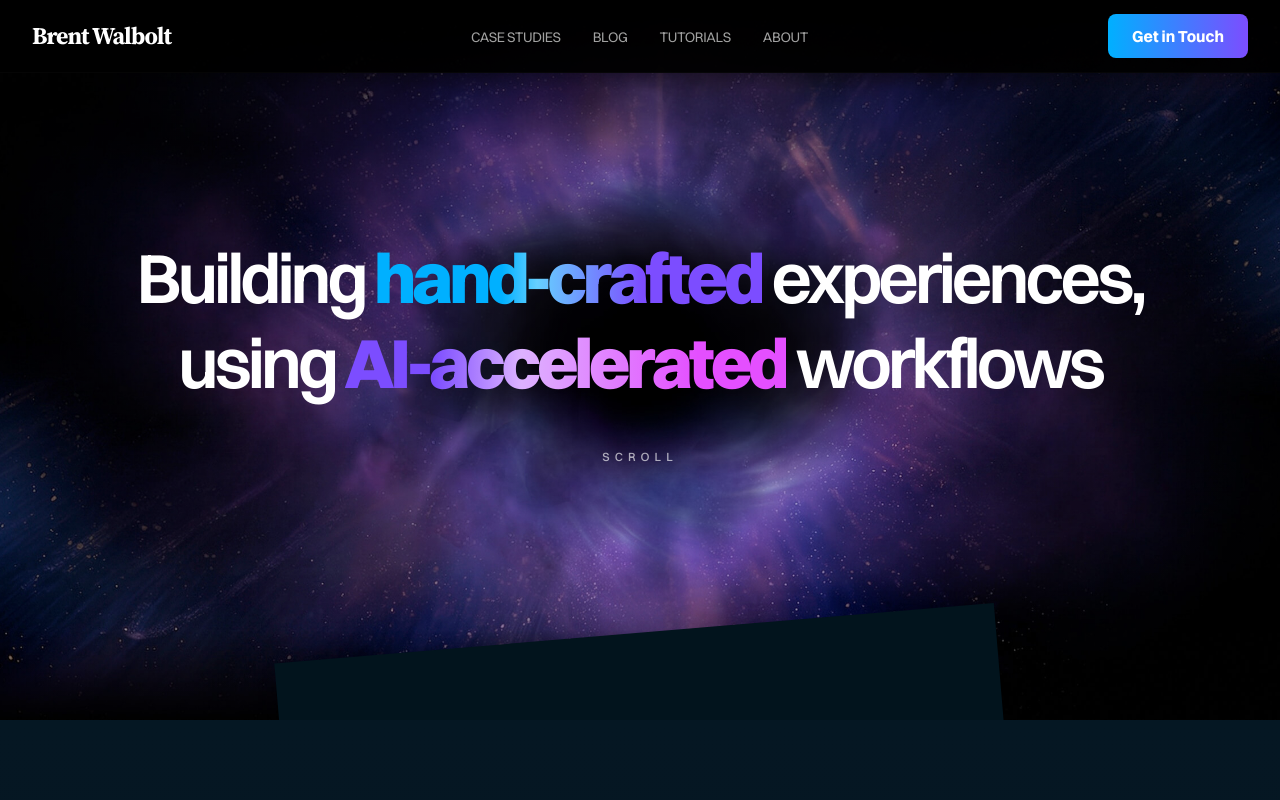
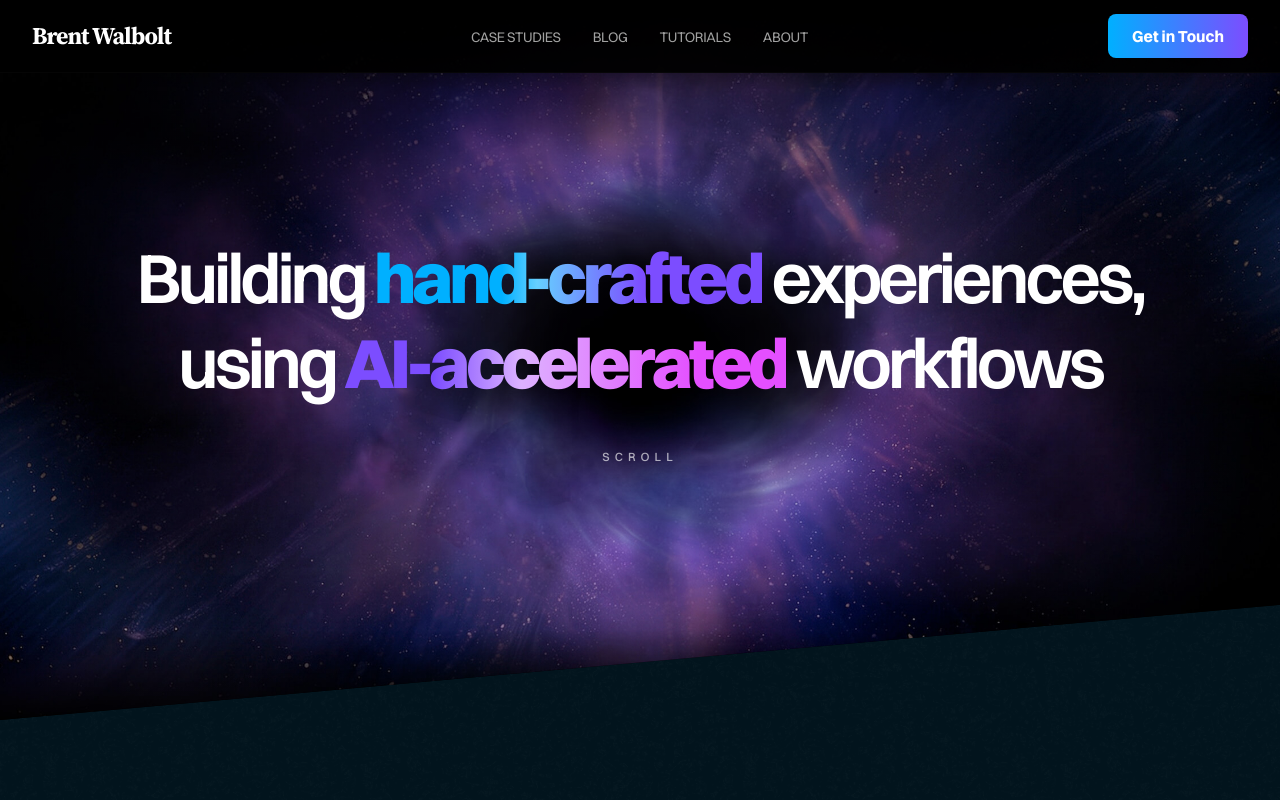
Before and after one commit to bwalbolt/portfolio, a Next.js app: page / in a window 1280 px wide. Shown: the top 800 px of the page. Built offline with nearby package versions, Linux system fonts and the light colour scheme.

Commit message:
improve-homepage-shell-hero: t1

```diff
--- a/src/app/(marketing)/_components/homepage.module.css
+++ b/src/app/(marketing)/_components/homepage.module.css
@@ -11,6 +11,7 @@
   min-height: 25rem;
   overflow: clip;
   background: var(--surface-footer);
+  clip-path: polygon(0 0, 100% 0, 100% 84%, 0 100%);
 }
 
 .heroBackground {
@@ -87,23 +88,11 @@
   text-transform: uppercase;
 }
 
-.heroCutaway {
-  position: absolute;
-  left: 50%;
-  bottom: -3.25rem;
-  width: clamp(31rem, 24.755rem + 25.489vw, 82rem);
-  height: clamp(5rem, 3.382rem + 6.607vw, 13.25rem);
-  background: var(--color-background);
-  transform: translateX(-50%) rotate(-4.8deg);
-}
-
 .sectionStack {
   display: grid;
   gap: var(--space-section);
   padding-block: 2.5rem var(--space-section);
-  background:
-    linear-gradient(180deg, #051723 0%, #041019 100%),
-    radial-gradient(circle at top, rgba(0, 176, 255, 0.08), transparent 22rem);
+  background: transparent;
 }
 
 .section {
@@ -664,7 +653,7 @@
     overflow: hidden;
     border: 1px solid var(--surface-panel-border);
     border-radius: 1.25rem 0.375rem 1.25rem 0.375rem;
-    background: rgba(5, 23, 35, 0.9);
+    background: var(--surface-panel);
     box-shadow: var(--shadow-panel);
     transform: skewX(-10deg);
     transform-origin: center;
--- a/src/app/(marketing)/_components/homepage.tsx
+++ b/src/app/(marketing)/_components/homepage.tsx
@@ -143,7 +143,6 @@ export function Homepage() {
             </h1>
             <p className={styles.heroScroll}>Scroll</p>
           </Container>
-          <div aria-hidden="true" className={styles.heroCutaway} />
         </section>
 
         <div className={styles.sectionStack}>
--- a/src/app/globals.css
+++ b/src/app/globals.css
@@ -79,7 +79,7 @@
 
 html {
   min-height: 100%;
-  background: var(--surface-page);
+  background: var(--color-background);
 }
 
 html:focus-within {
@@ -89,10 +89,8 @@ html:focus-within {
 body {
   min-height: 100vh;
   margin: 0;
-  background:
-    radial-gradient(circle at top center, rgba(124, 77, 255, 0.18), transparent 28rem),
-    radial-gradient(circle at 80% 20%, rgba(0, 176, 255, 0.12), transparent 24rem),
-    var(--surface-page);
+  background-color: var(--color-background);
+  background-image: url("/images/nnnoise.svg");
   color: var(--text-primary);
   font-family: var(--font-serif-family);
   text-rendering: optimizeLegibility;
```
Also changed, not shown: .harness/plans/improve-homepage-shell-hero.json, .harness/progress.md, public/images/nnnoise.svg, 1 other file (tests, documents, lock files or other folders).
